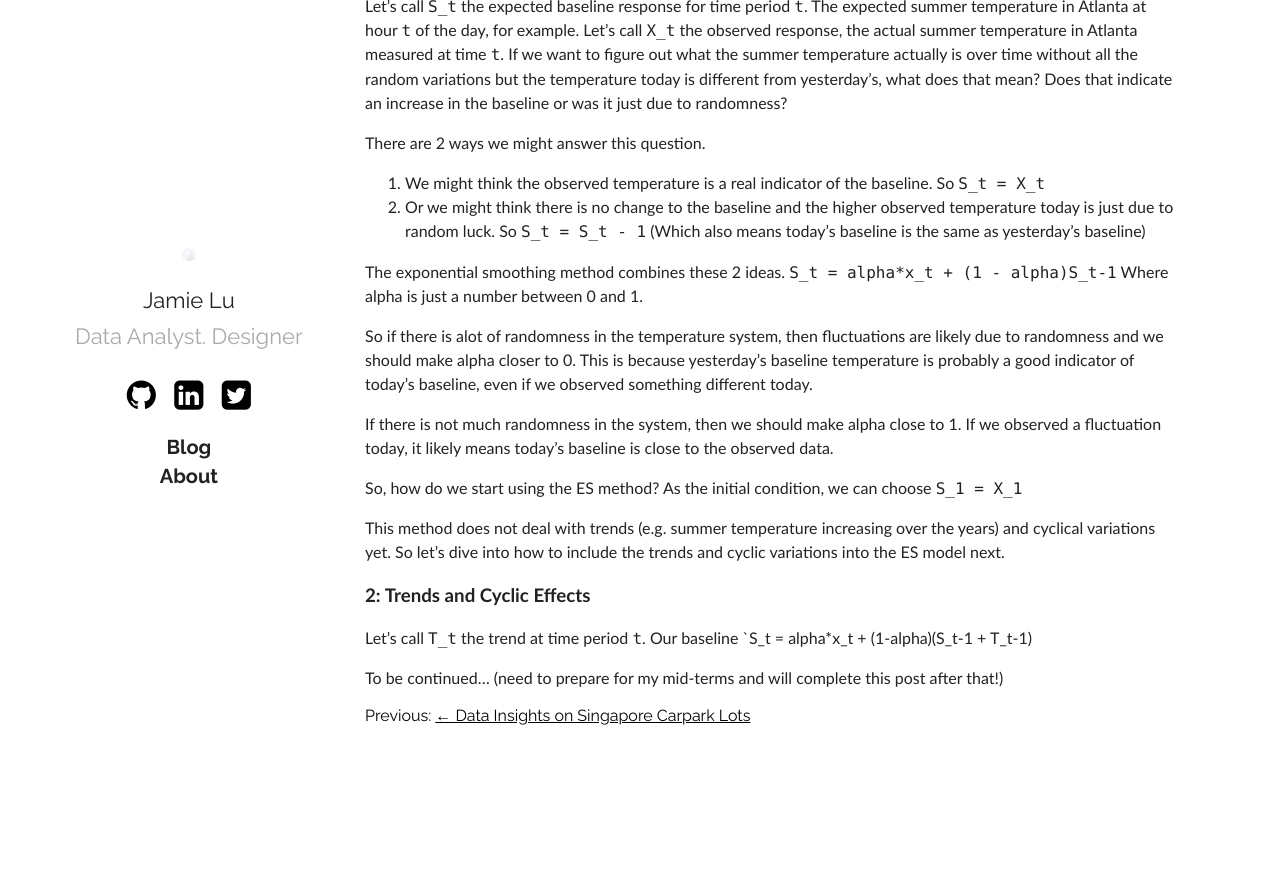
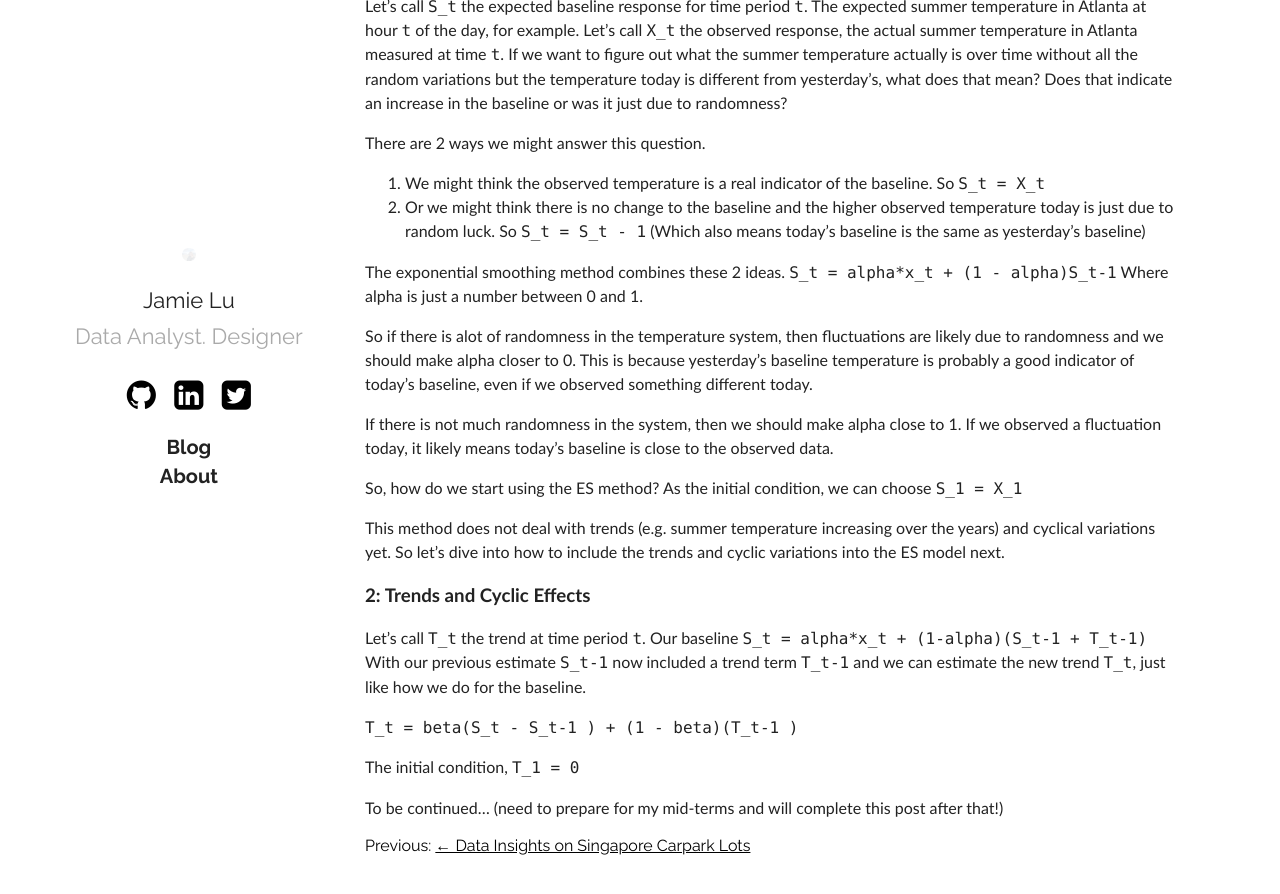
Before and after one commit to jamieqianhui/jamieqianhui.github.io, a Jekyll site: the page built from _posts/2022-03-06-Exponential-Smoothing-in-R.markdown, in a window 1280 px wide and 900 px high, scrolled down 828 px. Shown: the top 894 px of the window. Built offline with Jekyll 4.4.1, drawn with Linux system fonts in a browser that asks for light colours; before the commit the page ends 1599 px from its top, so only the background shows below that.

Commit message:
Update 2022-03-06-Exponential-Smoothing-in-R.markdown

```diff
--- a/_posts/2022-03-06-Exponential-Smoothing-in-R.markdown
+++ b/_posts/2022-03-06-Exponential-Smoothing-in-R.markdown
@@ -40,6 +40,11 @@ This method does not deal with trends (e.g. summer temperature increasing over t
 ### 2: Trends and Cyclic Effects
 
 Let's call `T_t` the trend at time period `t`.
-Our baseline `S_t = alpha*x_t + (1-alpha)(S_t-1 + T_t-1)
+Our baseline `S_t = alpha*x_t + (1-alpha)(S_t-1 + T_t-1)`
+With our previous estimate `S_t-1` now included a trend term `T_t-1` and we can estimate the new trend `T_t`, just like how we do for the baseline.
+
+`T_t = beta(S_t - S_t-1 ) + (1 - beta)(T_t-1 )`
+
+The initial condition, `T_1 = 0`
 
 To be continued... (need to prepare for my mid-terms and will complete this post after that!)
```
